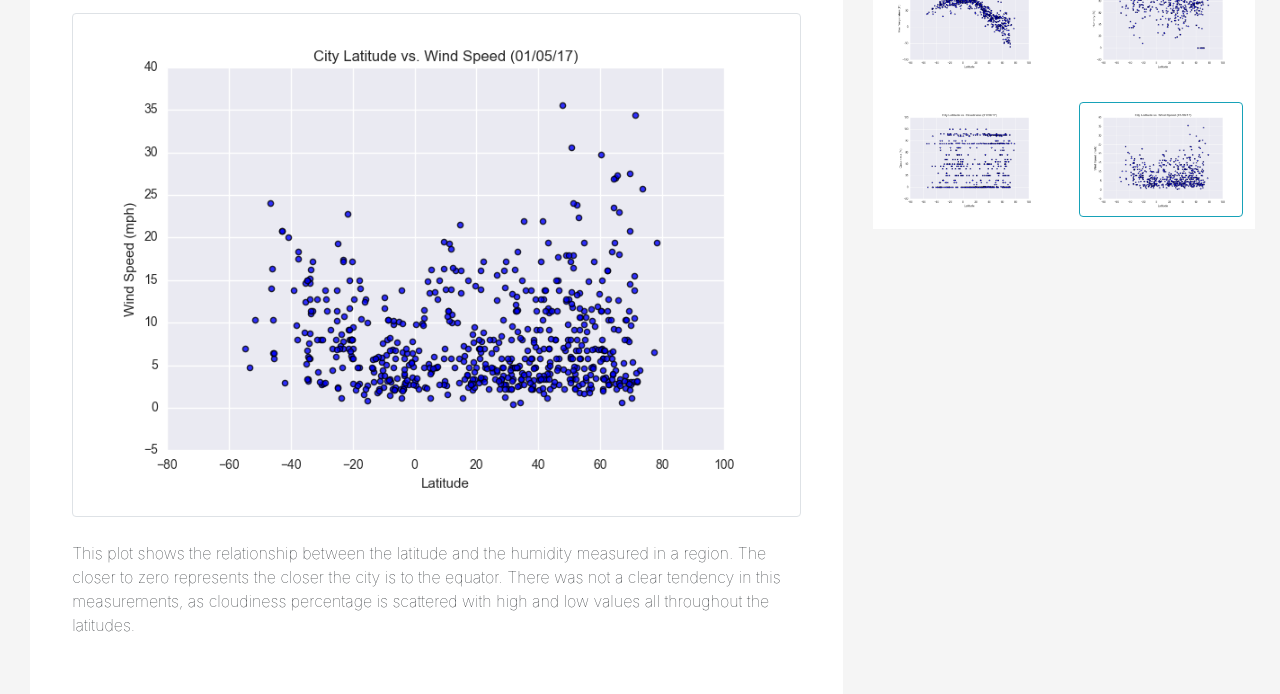
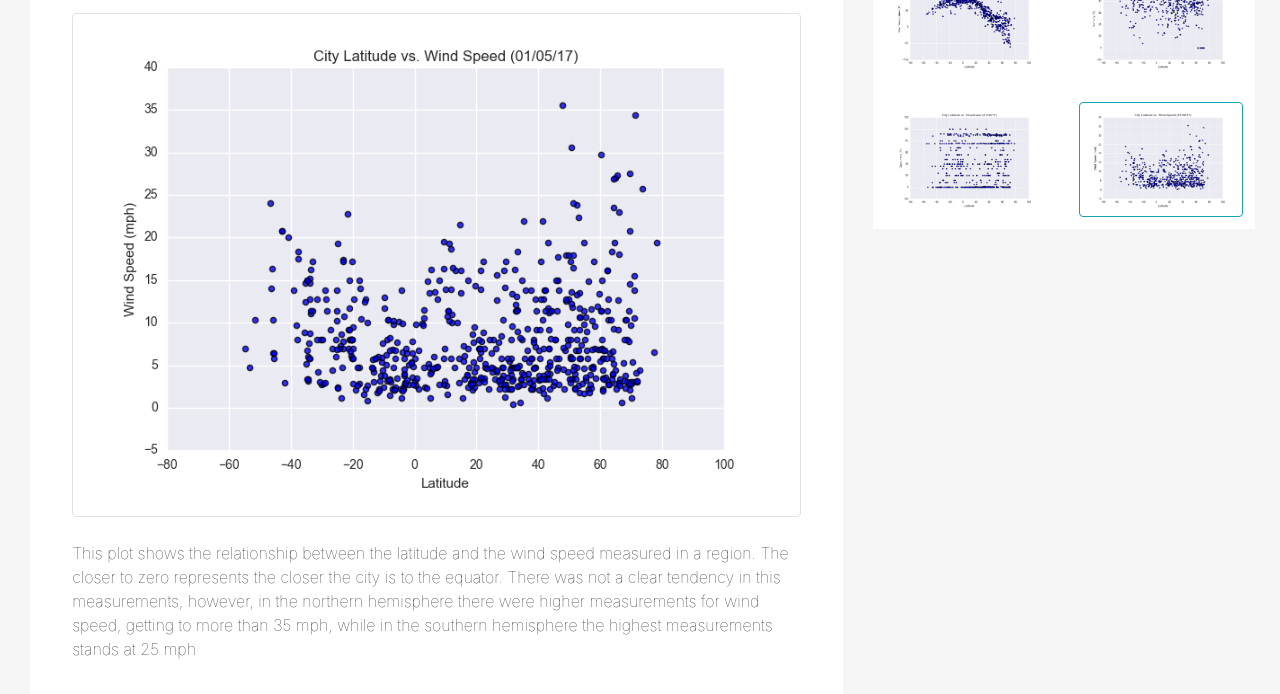
Before and after one commit to verocastillo/web-design-challenge, a plain HTML site: page winds.html in a window 1280 px wide. Shown: the part 206-900 px from the top of the page. Drawn offline with nearby package versions, Linux system fonts and the light colour scheme.

Commit message:
Finished visualization pages.

```diff
--- a/winds.html
+++ b/winds.html
@@ -55,10 +55,11 @@
           <img src="resources/assets/images/Fig4.png" alt="..." class="img-thumbnail">
           <br>
           <br>
-          <p>This plot shows the relationship between the latitude and the humidity measured in a region.
+          <p>This plot shows the relationship between the latitude and the wind speed measured in a region.
             The closer to zero represents the closer the city is to the equator.
-            There was not a clear tendency in this measurements, as cloudiness percentage is scattered
-            with high and low values all throughout the latitudes. </p>
+            There was not a clear tendency in this measurements, however, in the northern hemisphere there were
+            higher measurements for wind speed, getting to more than 35 mph, while in the southern hemisphere
+            the highest measurements stands at 25 mph </p>
         </div>
     </div>
       <div class="col-md-4">
```
